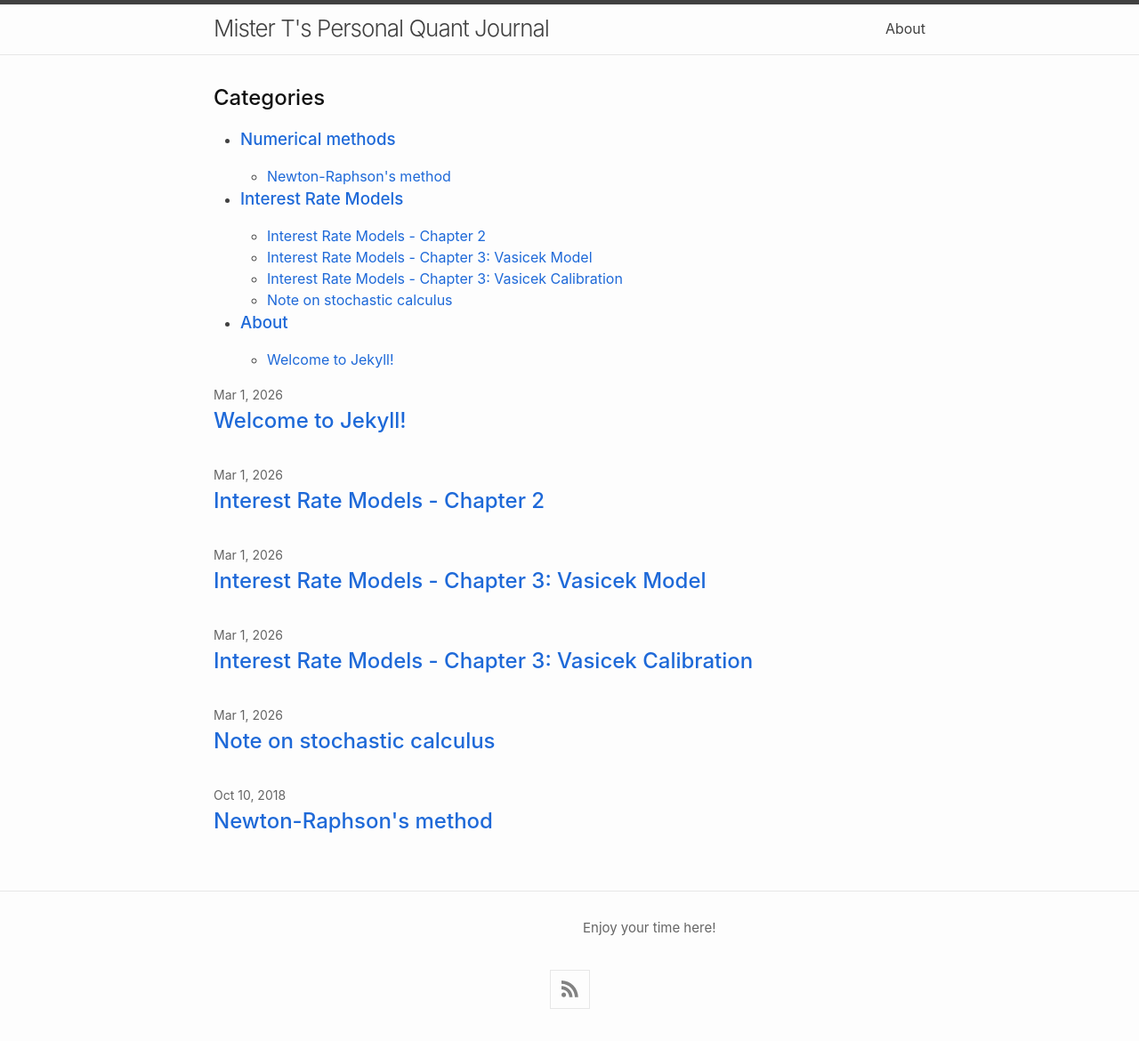
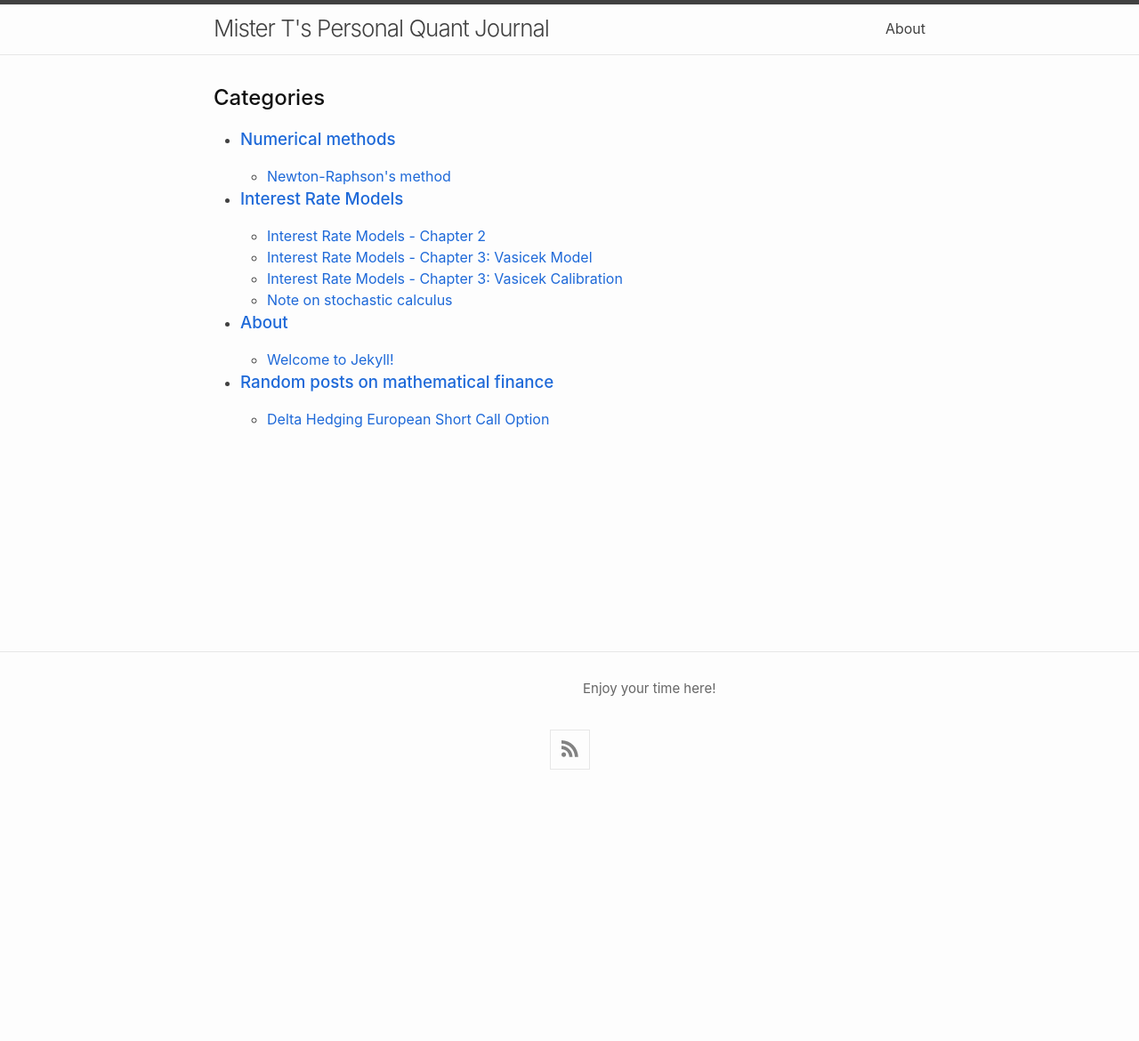
Before and after one commit to thanhwe8/thanhwe8.github.io, a Jekyll site: the page built from index.md, in a window 1280 px wide. Shown: the whole page at 89% size. Built offline with Jekyll 4.4.1, drawn with Linux system fonts in a browser that asks for light colours; nearby versions of some CDN libraries; after the commit the page ends 900 px from its top, so only the background shows below that; part of the change alters nothing that is shown.

Commit message:
update-delta-hedge-article

````diff
--- a/_layouts/home.html
+++ b/_layouts/home.html
@@ -37,7 +37,7 @@ layout: base
       </li>
     {% endfor %}
   </ul>
-
+<!--
   {%- if posts.size > 0 -%}
     {%- if page.list_title -%}
       <h2 class="post-list-heading">{{ page.list_title }}</h2>
@@ -57,7 +57,7 @@ layout: base
         {%- endif -%}
       </li>
       {%- endfor -%}
-    </ul>
+    </ul> -->
 
     {% if site.paginate %}
       <div class="pager">
--- /dev/null
+++ b/_posts/2026-03-05-Short-Call-Hedging.md
@@ -0,0 +1,451 @@
+---
+layout: post
+title: "Delta Hedging European Short Call Option"
+date: 2026-03-05
+categories: [Random posts on mathematical finance]
+---
+
+>In this post, let's replicate and hedge short call option
+
+Let $$S_t$$ follow Black-Scholes with zero rate $$r=0$$ as
+
+$$dS_t=\mu S_t\,dt+\sigma S_t\,dW_t,$$
+
+Let $$C(t,S)$$ be price of European call option with payoff $$(S_T-K)^+$$.
+
+With $$r=0$$, Black-Scholes PDE is:
+
+$$C_t+\displaystyle\frac{1}{2}\sigma^2 S^2 C_{SS}=0,\qquad C(T,S)=(S-K)^+.$$
+
+You are a short one call, so your option position value is $$-C(t,S_t)$$
+
+Hold $$\Delta_t$$ shares of stock. Define the self-financing hedged portfolio:
+
+$$
+dB_t = 0 \quad \text{(cash earns nothing, absent rebalancing transfers)}.
+$$
+
+Let examine the portfolio:
+
+$$
+V_t = \Delta_t S_t + B_t - C(t, S_t).
+$$
+
+At $$t=0$$, the portfolio costs 0
+
+$$
+V_0 = \Delta_0 S_0+B_0-C(0,S_0) = 0
+$$
+
+so
+
+$$
+B_0 = C(0,S_0) - \Delta_0 S_0
+$$
+
+A strategy is self-financing if after time 0, no external money is injected or withdrawn, with $$r=0$$ we have
+
+$$
+d(\Delta_t S_t+B_t)=\Delta_t\,dS_t.
+$$
+
+$$
+dV_t=d(\Delta_t S_t+B_t)-dC_t=\Delta_t\,dS_t-dC_t.
+$$
+
+## Continuous setting
+Choose
+
+$$
+\Delta_t=C_S(t,S_t).
+$$
+
+Apply Ito to $$C(t,S_t)$$
+
+$$
+dC_t=C_t\,dt+C_S\,dS_t+\frac12 C_{SS}(dS_t)^2.
+$$
+
+we get
+
+$$
+dC_t=\left(C_t+\frac12 \sigma^2 S_t^2 C_{SS}\right)dt+C_S\,dS_t.
+$$
+
+then
+
+$$
+dV_t=-\left(C_t+\frac12 \sigma^2 S_t^2 C_{SS}\right)dt.
+$$
+
+the BS PDE in this case is:
+
+$$
+C_t+\frac12 \sigma^2 S^2 C_{SS}=0.
+$$
+
+$$
+dV_t=0.
+$$
+
+so
+
+$$
+V_t\equiv V_0.
+$$
+
+As we impose $$V_0=0$$ then
+
+$$
+V_t\equiv 0 \quad \text{for all } t.
+$$
+
+At maturity $$T$$, we have
+
+$$
+V_T=\Delta_T S_T+B_T-(S_T-K)^+=0.
+$$
+
+so
+
+$$
+\Delta_T S_T+B_T=(S_T-K)^+.
+$$
+
+
+## Discrete hedging analysis
+
+let times be
+
+$$
+0=t_0 \lt;t_1 \lt;\cdots\lt;t_N=T,
+$$
+
+with
+
+$$
+\Delta t_i=t_{i+1}-t_i,\qquad \Delta S_i=S_{t_{i+1}}-S_{t_i}.
+$$
+
+On interval $$[t_i,t_{i+1})$$, hold the stock position fixed at
+
+$$
+\Delta_i := C_S(t_i,S_{t_i}).
+$$
+
+Let the portfolio value after rehedging at time $$t_i$$ be
+
+$$
+V_{t_i}=\Delta_i S_{t_i}+B_i-C(t_i,S_{t_i}).
+$$
+
+Impose
+
+$$
+V_{t_0}=0,
+$$
+
+$$
+B_0=C(0,S_0)-\Delta_0 S_0.
+$$
+
+$$
+V_{t_{i+1}}-V_{t_i}
+=\Delta_i (S_{t_{i+1}}-S_{t_i})-\big(C(t_{i+1},S_{t_{i+1}})-C(t_i,S_{t_i})\big).
+$$
+
+$$
+\boxed{
+\Delta V_i
+= \Delta_i \Delta S_i-\Delta C_i
+}
+$$
+
+where
+
+$$
+\Delta C_i:=C(t_{i+1},S_{t_{i+1}})-C(t_i,S_{t_i}).
+$$
+
+Summing over all intervals we have:
+
+$$
+V_T = V_0 + \sum_{i=0}^{N-1}\Delta V_i
+=
+\sum_{i=0}^{N-1}\left[\Delta_i\Delta S_i-\Delta C_i\right].
+$$
+
+since $$V_0=0$$ the terminal PNL is:
+
+$$
+\boxed{
+\text{PNL}_T
+=
+\sum_{i=0}^{N-1}\left[\Delta_i\Delta S_i-\Delta C_i\right].
+}
+$$
+
+We can expand $$\Delta C_i$$ by Taylor around $$(t_i, S_{t_i})$$:
+
+$$
+\Delta C_i
+\approx
+C_t\,\Delta t_i+C_S\,\Delta S_i+\frac12 C_{SS}(\Delta S_i)^2.
+$$
+
+All the derivatives (1st and 2nd order) are evaluated at $$(t_i,S_{t_i})$$
+
+we have $$\Delta_i=C_S(t_i,S_{t_i})$$, the above equation can be rearranged:
+
+$$
+\Delta_i\Delta S_i-\Delta C_i
+\approx
+-C_t\,\Delta t_i-\frac12 \Gamma_i(\Delta S_i)^2.
+$$
+
+Using Black-Scholes PDE
+
+$$
+C_t=-\frac12 \sigma^2 S^2 \Gamma,
+$$
+
+we get
+
+$$
+-C_t\,\Delta t_i
+=
+\frac12 \sigma^2 S_i^2 \Gamma_i\,\Delta t_i.
+$$
+
+Hence
+
+$$
+\boxed{
+\Delta V_i
+\approx
+\frac12 \Gamma_i\left(\sigma^2 S_i^2 \Delta t_i-(\Delta S_i)^2\right).
+}
+$$
+
+For vanilla call,
+
+$$
+\Gamma_i \gt 0.
+$$
+
+Particularly, for short call delta hedge:
+- if realized squared $$(\Delta S_i)^2$$ is larger then model-predicted variance term $$\sigma^2 S_i^2 \Delta t_i$$ then
+
+$$
+\Delta V_i \lt 0
+$$
+
+so you lose
+
+Effectively, short call option meaning short gamma. Big moves will hurt your portfolio value, even if you hedge.
+
+
+```python
+import numpy as np
+import matplotlib.pyplot as plt
+from math import log, sqrt, exp, erf, pi
+
+
+# =========================
+# Black-Scholes ingredients
+# =========================
+
+def norm_cdf(x):
+    return 0.5 * (1.0 + erf(x / sqrt(2.0)))
+
+
+def norm_pdf(x):
+    return (1.0 / sqrt(2.0 * pi)) * np.exp(-0.5 * x * x)
+
+
+def bs_call_price_delta_gamma(S, K, tau, sigma):
+    """
+    Black-Scholes call price, delta, gamma with r=0.
+    tau = time to maturity
+    Works for scalar or numpy array S.
+    """
+    S = np.asarray(S, dtype=float)
+
+    price = np.zeros_like(S)
+    delta = np.zeros_like(S)
+    gamma = np.zeros_like(S)
+
+    # At maturity
+    mask0 = (tau <= 0)
+    if np.any(mask0):
+        price[mask0] = np.maximum(S[mask0] - K, 0.0)
+        delta[mask0] = (S[mask0] > K).astype(float)
+        gamma[mask0] = 0.0
+
+    # Before maturity
+    mask = ~mask0
+    if np.any(mask):
+        Sm = S[mask]
+        d1 = (np.log(Sm / K) + 0.5 * sigma**2 * tau) / (sigma * np.sqrt(tau))
+        d2 = d1 - sigma * np.sqrt(tau)
+
+        price[mask] = Sm * np.vectorize(norm_cdf)(d1) - K * np.vectorize(norm_cdf)(d2)
+        delta[mask] = np.vectorize(norm_cdf)(d1)
+        gamma[mask] = np.vectorize(norm_pdf)(d1) / (Sm * sigma * np.sqrt(tau))
+
+    return price, delta, gamma
+
+
+# =========================
+# Path simulation
+# =========================
+
+def simulate_delta_hedged_short_call_pnl(
+    S0=100.0,
+    K=100.0,
+    sigma=0.2,
+    mu=0.0,
+    T=1.0,
+    n_steps=252,
+    n_paths=50000,
+    seed=42
+):
+    """
+    Simulate terminal P&L V_T of a delta-hedged short call with r=0.
+
+    Portfolio:
+        V_t = Delta_t * S_t + B_t - C(t,S_t)
+
+    Initial condition:
+        V_0 = 0
+        B_0 = C_0 - Delta_0 * S_0
+
+    Rebalancing:
+        Delta_i = BS delta at time t_i, held fixed over [t_i, t_{i+1})
+        Cash updated self-financing at each rebalance.
+
+    Returns:
+        dict with pnl array and some diagnostics
+    """
+    rng = np.random.default_rng(seed)
+    dt = T / n_steps
+    sqrt_dt = np.sqrt(dt)
+
+    # Initial option quantities
+    C0, Delta0, _ = bs_call_price_delta_gamma(
+        np.array([S0]), K, T, sigma
+    )
+    C0 = C0[0]
+    Delta0 = Delta0[0]
+
+    # Initial cash chosen so V0 = 0
+    B = np.full(n_paths, C0 - Delta0 * S0, dtype=float)
+    Delta = np.full(n_paths, Delta0, dtype=float)
+    S = np.full(n_paths, S0, dtype=float)
+
+    # Track approximate gamma-based PnL too, for comparison
+    gamma_pnl = np.zeros(n_paths, dtype=float)
+
+    for i in range(n_steps):
+        t_i = i * dt
+        tau_i = T - t_i
+
+        # Current gamma for approximation
+        _, _, Gamma_i = bs_call_price_delta_gamma(S, K, tau_i, sigma)
+
+        # Simulate stock move under GBM
+        Z = rng.standard_normal(n_paths)
+        S_next = S * np.exp((mu - 0.5 * sigma**2) * dt + sigma * sqrt_dt * Z)
+
+        # Gamma approximation of one-step hedging error:
+        # dV_i ≈ -1/2 * Gamma_i * ((ΔS)^2 - sigma^2 * S_i^2 * dt)
+        dS = S_next - S
+        gamma_pnl += -0.5 * Gamma_i * (dS**2 - sigma**2 * S**2 * dt)
+
+        # Move to next time
+        S = S_next
+
+        # Rehedge at t_{i+1}, except maturity payoff happens at T
+        t_next = (i + 1) * dt
+        tau_next = max(T - t_next, 0.0)
+
+        if tau_next > 0:
+            _, Delta_new, _ = bs_call_price_delta_gamma(S, K, tau_next, sigma)
+
+            # Self-financing rebalance:
+            # Delta_new * S + B_new = Delta_old * S + B_old
+            # so B_new = B_old - (Delta_new - Delta_old) * S
+            B = B - (Delta_new - Delta) * S
+            Delta = Delta_new
+
+    # Terminal option payoff
+    payoff = np.maximum(S - K, 0.0)
+
+    # Terminal portfolio value
+    pnl = Delta * S + B - payoff
+
+    return {
+        "pnl": pnl,
+        "gamma_pnl_approx": gamma_pnl,
+        "mean": np.mean(pnl),
+        "std": np.std(pnl),
+        "q01": np.quantile(pnl, 0.01),
+        "q05": np.quantile(pnl, 0.05),
+        "median": np.quantile(pnl, 0.50),
+        "q95": np.quantile(pnl, 0.95),
+        "q99": np.quantile(pnl, 0.99),
+        "C0": C0,
+        "Delta0": Delta0,
+    }
+
+
+# =========================
+# Run example
+# =========================
+
+if __name__ == "__main__":
+    result = simulate_delta_hedged_short_call_pnl(
+        S0=100.0,
+        K=100.0,
+        sigma=0.2,
+        mu=0.0,        # drift does not matter much for hedging-error structure
+        T=1.0,
+        n_steps=52,    # weekly rehedging
+        n_paths=50000,
+        seed=123
+    )
+
+    pnl = result["pnl"]
+    gamma_pnl = result["gamma_pnl_approx"]
+
+    print("Initial call price C0      :", result["C0"])
+    print("Initial delta Delta0       :", result["Delta0"])
+    print("Mean terminal P&L          :", result["mean"])
+    print("Std terminal P&L           :", result["std"])
+    print("1% quantile               :", result["q01"])
+    print("5% quantile               :", result["q05"])
+    print("Median                    :", result["median"])
+    print("95% quantile              :", result["q95"])
+    print("99% quantile              :", result["q99"])
+    print("Corr(exact P&L, gamma approx):", np.corrcoef(pnl, gamma_pnl)[0, 1])
+
+    # Histogram of exact terminal P&L
+    plt.figure(figsize=(8, 5))
+    plt.hist(pnl, bins=120, density=True)
+    plt.axvline(np.mean(pnl), linestyle="--", label=f"mean = {np.mean(pnl):.4f}")
+    plt.title("Terminal P&L Distribution: Delta-Hedged Short Call (r=0)")
+    plt.xlabel("Terminal P&L")
+    plt.ylabel("Density")
+    plt.legend()
+    plt.tight_layout()
+    plt.show()
+
+    # Compare exact P&L to gamma approximation
+    plt.figure(figsize=(8, 5))
+    plt.scatter(gamma_pnl[:5000], pnl[:5000], s=5, alpha=0.4)
+    plt.title("Exact Terminal P&L vs Gamma Approximation")
+    plt.xlabel("Gamma Approximation")
+    plt.ylabel("Exact Terminal P&L")
+    plt.tight_layout()
+    plt.show()
+```
````
